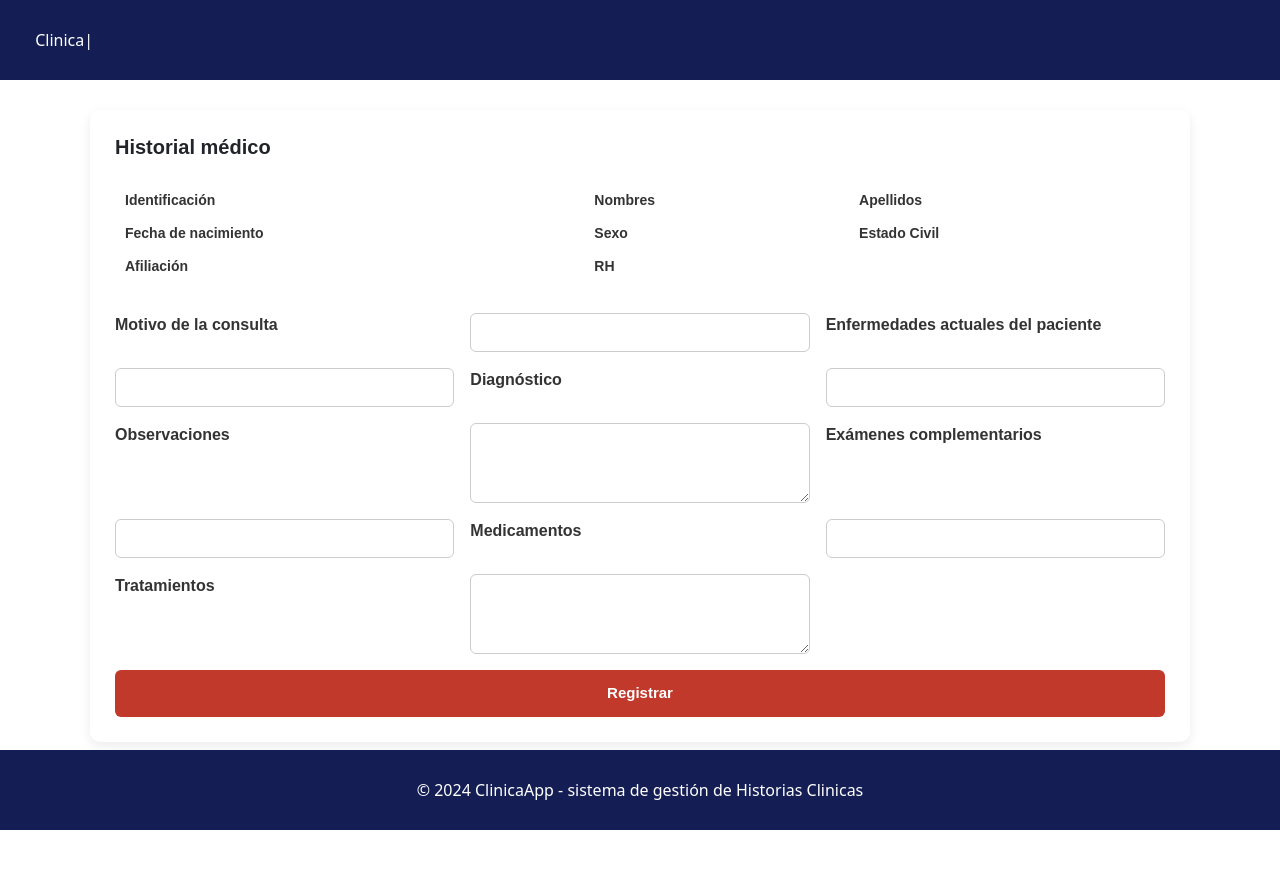
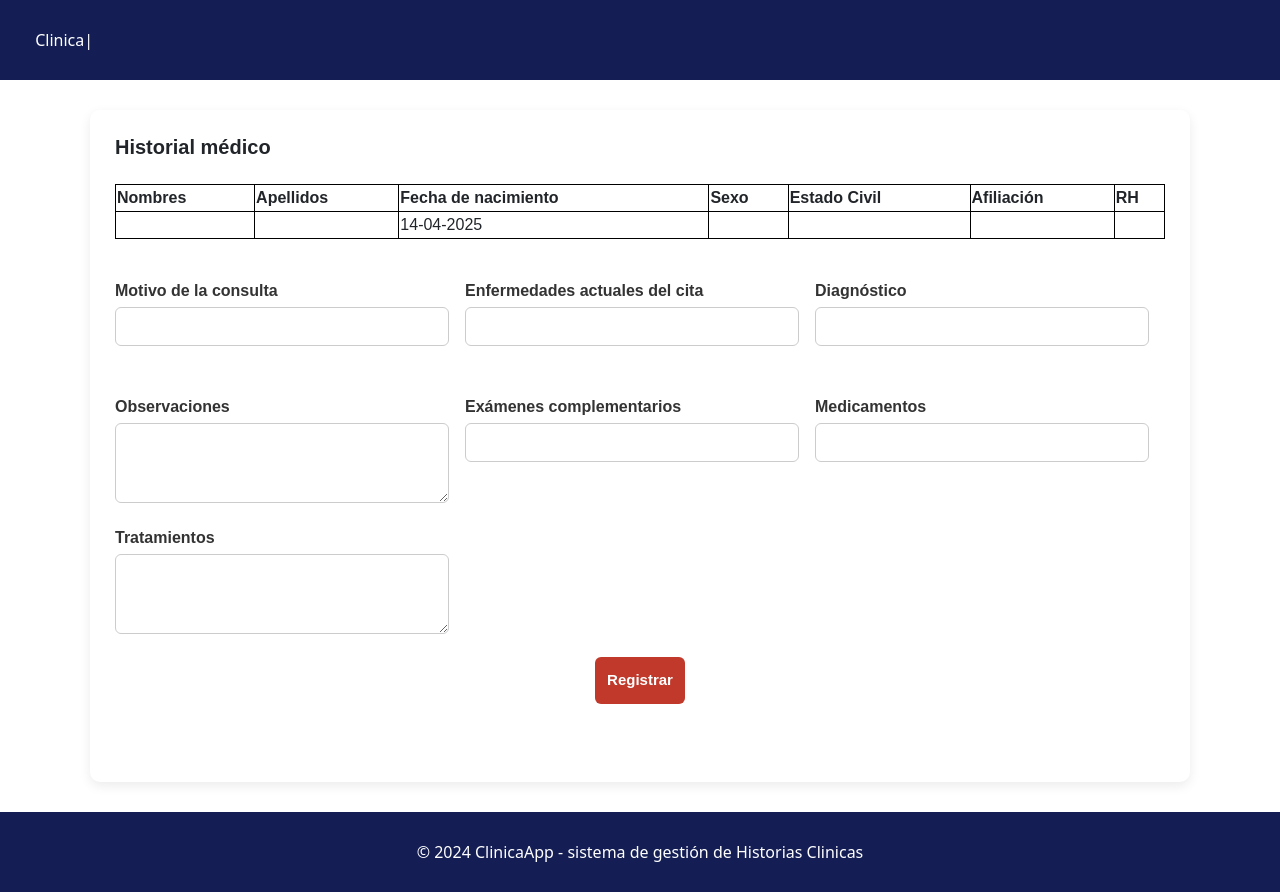
Before and after one commit to zack2141/Historias_Clinicas, an Angular app in the folder frontend_historias_clinicas/: page /historia-clinica in a window 1280 px wide. Before the commit the page ends 830 px from the top, so only its background shows below. Built offline with nearby package versions, Linux system fonts and the light colour scheme.

Commit message:
cambios en los modulos del medico

```diff
--- a/frontend_historias_clinicas/src/app/modulos-medico/historia-clinica/historia-clinica.component.css
+++ b/frontend_historias_clinicas/src/app/modulos-medico/historia-clinica/historia-clinica.component.css
@@ -36,8 +36,9 @@
 
   form {
     display: grid;
-    grid-template-columns: repeat(auto-fit, minmax(320px, 1fr));
+    grid-template-columns: repeat(3, minmax(320px, 1fr));
     gap: 16px;
+    grid-auto-rows: minmax(100px, auto);
   }
 
 
@@ -81,3 +82,70 @@
   button[type="submit"]:hover {
     background-color: #a93226;
   }
+
+  table, tr, td{
+    border: solid 1px black;
+  }
+
+  table{
+    width: 100%;
+    margin-bottom: 5vh;
+  }
+
+/* Contenedores del formulario*/
+
+#cont1{
+  grid-column: 1;
+  grid-row: 1;
+
+}
+
+#cont2{
+
+  grid-column: 2;
+  grid-row: 1;
+
+}
+
+#cont3{
+
+  grid-column: 3;
+  grid-row: 1;
+
+}
+
+#cont4{
+
+  grid-column: 1;
+  grid-row: 2;
+
+}
+
+#cont5{
+
+  grid-column: 2;
+  grid-row: 2;
+
+}
+
+#cont6{
+
+  grid-column: 3;
+  grid-row: 2;
+
+}
+
+#cont7{
+
+  grid-column: 1;
+  grid-row: 3;
+
+}
+
+#cont8{
+
+  grid-column: 1/5;
+  grid-row: 4;
+  text-align: center;
+
+}
--- a/frontend_historias_clinicas/src/app/modulos-medico/historia-clinica/historia-clinica.component.html
+++ b/frontend_historias_clinicas/src/app/modulos-medico/historia-clinica/historia-clinica.component.html
@@ -1,55 +1,77 @@
 <div class="contenedor-historia">
     <h4>Historial médico</h4>
 
-    <div class="datos-paciente">
-      <table>
-        <tr>
-          <td><strong>Identificación</strong></td>
-          <td>{{ paciente.identificacion }}</td>
+    <div class="datos-cita">
+      <table >
+
+        <thead>
           <td><strong>Nombres</strong></td>
-          <td>{{ paciente.nombres }}</td>
           <td><strong>Apellidos</strong></td>
-          <td>{{ paciente.apellidos }}</td>
+          <td><strong>Fecha de nacimiento</strong></td>
+          <td><strong>Sexo</strong></td>
+          <td><strong>Estado Civil</strong></td>
+          <td><strong>Afiliación</strong></td>
+          <td><strong>RH</strong></td>
+        </thead>
+        <tbody>
+
+          <tr >
+
+            <td>{{ cita.idpaciente.nombres }}</td>
+            <td>{{ cita.idpaciente.apellidos }}</td>
+            <td>{{ cita.idpaciente.fechaNacimiento | date: 'dd-MM-yyyy' }}</td>
+            <td>{{ cita.idpaciente.sexo }}</td>
+            <td>{{ cita.idpaciente.estadoCivil }}</td>
+            <td>{{ cita.idpaciente.afiliacion }}</td>
+            <td>{{ cita.idpaciente.rh }}</td>
           </tr>
-        <tr>
-          <td><strong>Fecha de nacimiento</strong></td>
-          <td>{{ paciente.fechaNacimiento }}</td>
-          <td><strong>Sexo</strong></td>
-          <td>{{ paciente.sexo }}</td>
-          <td><strong>Estado Civil</strong></td>
-          <td>{{ paciente.estadoCivil }}</td>
-        </tr>
-        <tr>
-          <td><strong>Afiliación</strong></td>
-          <td>{{ paciente.afiliacion }}</td>
-          <td><strong>RH</strong></td>
-          <td>{{ paciente.rh }}</td>
-        </tr>
+
+        </tbody>
       </table>
     </div>
 
     <form (ngSubmit)="Guardar_historial()">
+
+      <div id="cont1">
         <label>Motivo de la consulta</label>
         <input [(ngModel)]="nueva_historia.motivo" name="motivoConsulta"/>
+      </div>
 
-      <label>Enfermedades actuales del paciente</label>
+      <div id="cont2">
+        <label>Enfermedades actuales del cita</label>
         <input [(ngModel)]="nueva_historia.enfermedadPaciente" name="enfermedadesActuales"/>
 
+      </div>
+
+      <div id="cont3">
         <label>Diagnóstico</label>
         <input [(ngModel)]="nueva_historia.diagnostico" name="diagnostico"/>
 
+      </div>
+
+      <div id="cont4">
         <label>Observaciones</label>
         <textarea [(ngModel)]="nueva_historia.observaciones" name="observaciones"></textarea>
+      </div>
 
+      <div id="cont5">
         <label>Exámenes complementarios</label>
         <input [(ngModel)]="nueva_historia.examenesComplementarios" name="examenes"/>
+    </div>
 
+      <div id="cont6">
         <label>Medicamentos</label>
         <input [(ngModel)]="nueva_historia.recetaMedicamentos" name="medicamentos"/>
+      </div>
 
+      <div id="cont7">
         <label>Tratamientos</label>
         <textarea [(ngModel)]="nueva_historia.tratamientos" name="tratamientos"></textarea>
+      </div>
 
+      <div id="cont8">
         <button type="submit">Registrar</button>
+      </div>
+
     </form>
   </div>
--- a/frontend_historias_clinicas/src/app/modulos-medico/historia-clinica/historia-clinica.component.ts
+++ b/frontend_historias_clinicas/src/app/modulos-medico/historia-clinica/historia-clinica.component.ts
@@ -4,12 +4,15 @@ import { HistoriaClinicaService } from '../../servicios/historia-clinica.service
 import { Router } from '@angular/router';
 import { HistorialClinico } from '../../entidades/historial-clinico';
 import Swal from 'sweetalert2';
+import { Cita } from '../../entidades/cita';
+import { CommonModule } from '@angular/common';
+import { Location } from '@angular/common'
 
 
 @Component({
   selector: 'app-historia-clinica',
   standalone: true,
-  imports: [FormsModule],
+  imports: [FormsModule, CommonModule],
   templateUrl: './historia-clinica.component.html',
   styleUrl: './historia-clinica.component.css'
 })
@@ -17,19 +20,56 @@ export class HistoriaClinicaComponent implements OnInit {
 
 
 
-  paciente: any = {};
+  cita: Cita = {
+    idcita: 0,
+    hora: '',
+    fecha: new Date(),
+    motivo: '',
+    motivoCita: '',
+    idmedico: {
+      idmedico: 0,
+      residenciaMedico: '',
+      telefonoMedico: '',
+      direccionMedico: '',
+      salarioMedcio: 0,
+      correoMedico: '',
+      cargoMedico: '',
+      turnomedico: '',
+      apellidosMedico: '',
+      nombreMedico: '',
+      edadMedico: ''
+    },
+    idpaciente: {
+      idPaciente: '',
+      nombres: '',
+      apellidos: '',
+      sexo: '',
+      estadoCivil: '',
+      fechaNacimiento: new Date(),
+      rolPaciente: '',
+      direccion: '',
+      rh: '',
+      correo: '',
+      telefono: '',
+      afiliacion: ''
+    }
+  };
   nueva_historia: HistorialClinico = new HistorialClinico();
 
   constructor(
     private ServiceHistorial: HistoriaClinicaService,
-    private router: Router
+    private router: Router,
+    private location: Location
   ) {}
 
   ngOnInit(): void {
-    const navigation = this.router.getCurrentNavigation();
-    const datosPaciente = navigation?.extras?.state?.['paciente'];
-    if (datosPaciente) {
-      this.paciente = datosPaciente;
+    const state = this.location.getState() as { cita?: Cita }; // para obtener la cita desde el anterior modulo cuando se utiliza router navigation
+
+    if (state && state.cita) {
+      this.cita = state.cita;
+      console.log("✅ Cita recibida:", this.cita);
+    } else {
+      console.warn("⚠️ No se recibió la cita.");
     }
   }
 
@@ -43,7 +83,7 @@ export class HistoriaClinicaComponent implements OnInit {
 
     const historiaCompleta = {
       ...this.nueva_historia,
-      paciente: this.paciente
+      paciente: this.cita
     };
 
     Swal.fire({
--- a/frontend_historias_clinicas/src/app/modulos-medico/lista-pacientes/lista-pacientes.component.html
+++ b/frontend_historias_clinicas/src/app/modulos-medico/lista-pacientes/lista-pacientes.component.html
@@ -11,7 +11,6 @@
         <tr>
           <th>Fecha</th>
           <th>Hora</th>
-          <th>Identificación</th>
           <th>Nombres</th>
           <th>Apellidos</th>
           <th>Motivo</th>
@@ -22,7 +21,6 @@
         <tr *ngFor="let cita of lista_citas">
           <td>{{ cita.fecha | date: 'dd-MM-yyyy' }}</td>
           <td>{{ cita.hora }}</td>
-          <td>{{ cita.idpaciente.idPaciente }}</td>
           <td>{{ cita.idpaciente.nombres }}</td>
           <td>{{ cita.idpaciente.apellidos }}</td>
           <td>{{ cita.motivoCita }}</td>
--- a/frontend_historias_clinicas/src/app/modulos-medico/lista-pacientes/lista-pacientes.component.ts
+++ b/frontend_historias_clinicas/src/app/modulos-medico/lista-pacientes/lista-pacientes.component.ts
@@ -19,6 +19,41 @@ export class ListaPacientesComponent implements OnInit{
   lista_citas: Cita[] = [];
   fechaSeleccionada: string = '';
 
+  citaselect: Cita = {
+    idcita: 0,
+    hora: '',
+    fecha: new Date(),
+    motivo: '',
+    motivoCita: '',
+    idmedico: {
+      idmedico: 0,
+      residenciaMedico: '',
+      telefonoMedico: '',
+      direccionMedico: '',
+      salarioMedcio: 0,
+      correoMedico: '',
+      cargoMedico: '',
+      turnomedico: '',
+      apellidosMedico: '',
+      nombreMedico: '',
+      edadMedico: ''
+    },
+    idpaciente: {
+      idPaciente: '',
+      nombres: '',
+      apellidos: '',
+      sexo: '',
+      estadoCivil: '',
+      fechaNacimiento: new Date(),
+      rolPaciente: '',
+      direccion: '',
+      rh: '',
+      correo: '',
+      telefono: '',
+      afiliacion: ''
+    }
+  };
+
   constructor(
     private servicioCitas: CitaService,
     private router: Router
@@ -27,8 +62,10 @@ export class ListaPacientesComponent implements OnInit{
   ngOnInit(): void {
     const hoy = new Date();
     this.fechaSeleccionada = hoy.toISOString().split('T')[0];
-    this.ver_lista_pacientes();
+    this.lista_dia()
   }
+
+
 
   ver_lista_pacientes(): void {
     if (!this.fechaSeleccionada) {
@@ -73,8 +110,21 @@ export class ListaPacientesComponent implements OnInit{
   }
 
   redireccion_historia(cita: Cita): void {
+
+    this.citaselect = cita;
+
+    console.log(this.citaselect)
+
     this.router.navigate(['/historia-clinica'], {
-      queryParams: { idCita: cita.idcita }
+      state: { cita: this.citaselect }
     });
   }
+
+  lista_dia(){
+
+    this.servicioCitas.citas_del_Dia().subscribe(dato =>{
+      this.lista_citas= dato
+    })
+  }
+
 }
--- a/frontend_historias_clinicas/src/app/modulos-pacientes/solicitar-cita/solicitar-cita.component.ts
+++ b/frontend_historias_clinicas/src/app/modulos-pacientes/solicitar-cita/solicitar-cita.component.ts
@@ -71,17 +71,19 @@ solicitar_cita_paciente() {
       Swal.fire({
         icon: 'success',
         title: 'La cita ha sido agendada ',
-        showConfirmButton: false,
-        timer: 2000
-      })
-      window.location.reload();
+        showConfirmButton: true
+      }).then(() => {
+        window.location.reload();; // refrescar citas
+      });
+
     } else {
       Swal.fire({
         icon: 'success',
         title: 'fallo en la solicitud ',
-        showConfirmButton: false,
-        timer: 2000
-      })
+        showConfirmButton: true
+      }).then(() => {
+        window.location.reload();; // refrescar citas
+      });
     }
   });
 }
```
Also changed, not shown: 1 other file (tests, documents, lock files or other folders). Lines whose indentation alone changed are shown as unchanged.
